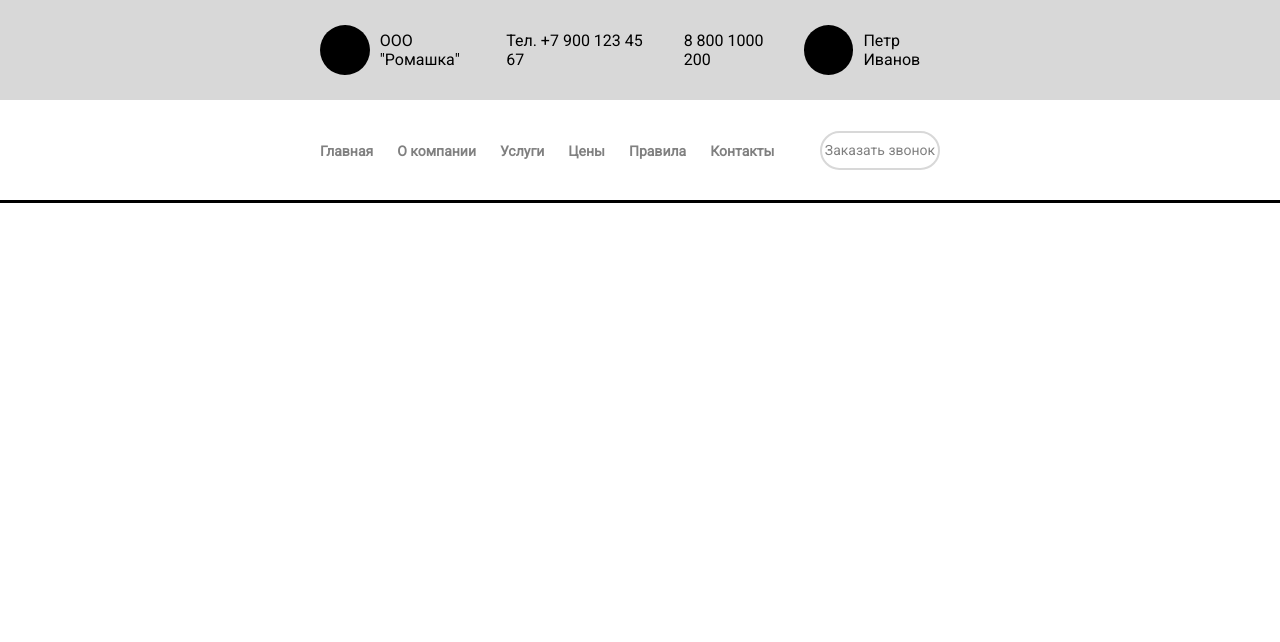
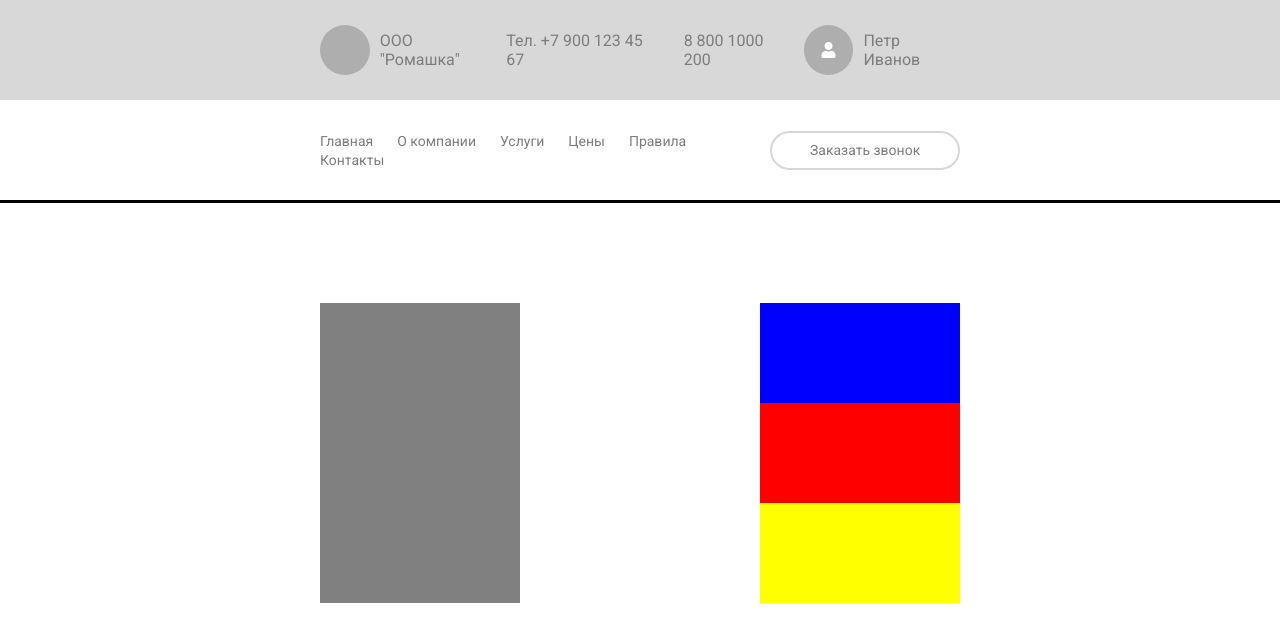
Before and after one commit to vadimitx/GazPromBank, a plain HTML site: page index.html in a window 1280 px wide. Drawn offline with Linux system fonts and the light colour scheme.

Commit message:
use BEM layout

```diff
--- a/css/style.css
+++ b/css/style.css
@@ -5,7 +5,9 @@
 	font-family: 'Roboto', sans-serif;
 }
 
-.header {
+/* ========================================header========================== */
+
+.header-top{
     background: #d8d8d8;
     height: 100px;
     display: flex;
@@ -13,63 +15,71 @@
     justify-content: center;
 
 }
-.logo-phones{
+.header-top__wraper{
 	width: 50%;
 	display: flex;
     align-items: center;
     justify-content: space-between;
 }
-.logo{
+.header-top__wraper__logo-company{
+    display: flex;
+    align-items: center;
+}
+.header-top__wraper__logo{
 	width: 50px;
 	height: 50px;
 	border-radius: 50%;
-	background: black;
+	background: #aeaeae;
 }
-.photo{
-	width: 50px;
-	height: 50px;
-	border-radius: 50%;
-	background: black;
+.header-top__wraper__company-name{
+    margin-left: 10px;
+    color: #7d7d7d;
 }
-.logo-name-company{
+
+.header-top__wraper__phones{
 	display: flex;
     align-items: center;
 }
-.phones{
-	display: flex;
+.header-top__wraper__phones p{
+	margin: 0 10px 0 10px;
+    color: #7d7d7d;
+}
+.header-top__wraper__user-info{
+    display: flex;
     align-items: center;
 }
-.phones p{
-	margin: 0 10px 0 10px;
+.header-top__wraper__user-photo{
+    width: 50px;
+    height: 50px;
+    border-radius: 50%;
+    background: #aeaeae;
+    display: flex;
+    align-items: center;
+    justify-content: center;
 }
-
-.social-name{
-	display: flex;
-    align-items: center;
+.fa-user{
+    color: #ffffff;
 }
-.company-name{
+.header-top__wraper__user-name{
 	margin-left: 10px;
-}
-.user-name{
-		margin-left: 10px;
-
+    color: #7d7d7d;
 }
 /* ======================================heder-menu============================ */
 
-.wraper{
+.header-menu{
  	height: 100px;
     display: flex;
     align-items: center;
     justify-content: center;
     border-bottom: solid;
 }
-.header-menu-btn{
+.header-menu__box{
 	width: 50%;
 	display: flex;
     align-items: center;
     justify-content: space-between;
 }
-.header-menu{
+.header-menu__box_form{
 	display: flex;
     align-items: center;
     justify-content: flex-end;
@@ -80,23 +90,21 @@
 }
 .header-menu a {
     font-size: 14px;
-    font-weight: 800;
     margin-right: 20px;
-    color: grey;
+    color: #7d7d7d;
     display: block;
     text-decoration: none;
 }
 .header-menu li a:hover {
-	color: #5252ff;
+	color: #aeaeae;
 }
-.btn-call{
-	margin-right: 20px;
-	width: 120px;
+.header-menu__box__button-call{
+	width: 200px;
 }
 a.make-a-call {
 	background: none;
     border-radius: 50px;
-    color: gray;
+    color: #7d7d7d;
     font-size: 14px;
     margin: 0 auto;
     text-decoration: none;
@@ -107,9 +115,42 @@ a.make-a-call {
     line-height: 2.5;
 }
 .make-a-call:hover {
-    background: black;
+    color: #aeaeae;
 }
+/* ================================wraper-one================================== */
+.wraper-one{
+    display: flex;
+    align-items: center;
+    justify-content: center;
+    padding-top: 100px;
+}
+.wraper-one__block-one{
+    width: 50%;
+    display: flex;
+    align-items: center;
+    justify-content: space-between;
 
+}
+.wraper-one__block-left__main-img{
+    width: 200px;
+    height: 300px;
+    background: gray;
+}
+.wraper-one__block-right__box1{
+    height: 100px;
+    width: 200px;
+    background: blue;
+}
+.wraper-one__block-right__box2{
+    height: 100px;
+    width: 200px;
+    background:red;
+}
+.wraper-one__block-right__box3{
+    height: 100px;
+    width: 200px;
+    background: yellow;
+}
 /* ======================================media================================ */
 
 @media (max-width: 900px) {
--- a/index.html
+++ b/index.html
@@ -5,28 +5,32 @@
     <meta name="viewport" content="width=device-width, initial-scale=1.0">
     <meta http-equiv="X-UA-Compatible" content="ie=edge">
     <link rel="stylesheet" href="css/style.css">
+    <link rel="stylesheet" href="https://cdnjs.cloudflare.com/ajax/libs/font-awesome/5.9.0/css/all.min.css">
     <title>Document</title>
 </head>
 <body>
     <div class="header">
-		<div class="logo-phones">
-			<div class="logo-name-company">
-				<div class="logo"></div>
-				<div class="company-name"><p>ООО "Ромашка"</p></div>
+		<div class="header-top">
+            <div class="header-top__wraper">
+    			<div class="header-top__wraper__logo-company">
+    				<div class="header-top__wraper__logo"></div>
+    				<div class="header-top__wraper__company-name"><p>ООО "Ромашка"</p></div>
     			</div>
-			<div class="phones">
-				<div class="phone"><p>Тел. +7 900 123 45 67</p></div>
-				<div class="phone2"><p>8 800 1000 200</p></div>
+    			<div class="header-top__wraper__phones">
+    				<div class="header-top__wraper__phone-one"><p>Тел. +7 900 123 45 67</p></div>
+    				<div class="header-top__wraper__phone-two"><p>8 800 1000 200</p></div>
     			</div>
-			<div class="social-name">
-				<div class="photo"></div>
-				<div class="user-name"><p>Петр Иванов</p></div>
+    			<div class="header-top__wraper__user-info">
+    				<div class="header-top__wraper__user-photo">
+                        <i class="fas fa-user"></i>
+                    </div>
+    				<div class="header-top__wraper__user-name"><p>Петр Иванов</p></div>
     			</div>
             </div>
 		</div>
-    <div class="wraper">
-        <div class="header-menu-btn">
         <div class="header-menu">
+            <div class="header-menu__box">
+                <div class="header-menu__box_form">
                     <ul>
                         <li><a href="#" class="btn">Главная</a></li>
                         <li><a href="#" class="btn">О компании</a></li>
@@ -36,11 +40,38 @@
                         <li><a href="#" class="btn">Контакты</a></li>
                     </ul>
                 </div>
-            <div class="btn-call">
+                <div class="header-menu__box__button-call">
                     <a href="#" class="make-a-call">Заказать звонок</a>
                 </div>
             </div>
         </div>
+    </div>
+    <div class="content">
+        <div class="wraper-one">
+            <div class="wraper-one__block-one">
+                <div class="wraper-one__block-left">
+                    <div class="wraper-one__block-left__main-img"></div>
+                    <div class="block-left__box-elem">
+                        <div class="block-left__box-elem1"></div>
+                        <div class="block-left__box-elem2"></div>
+                        <div class="block-left__box-elem3"></div>
+                        <div class="block-left__box-elem4"></div>
+                        <div class="block-left__box-elem5"></div>
+                        <div class="block-left__box-elem6"></div>
+                        <div class="block-left__box-elem7"></div>
+                    </div>
+                </div>
+                <div class="wraper-one__block-right">
+                    <div class="wraper-one__block-right__box1"></div>
+                    <div class="wraper-one__block-right__box2"></div>
+                    <div class="wraper-one__block-right__box3"></div>
+                </div>
+            </div>
 
+        </div>
+        <div class="wraper-two"></div>
+        <div class="wraper-three"></div>
+        <div class="footer"></div>
+    </div>
 </body>
 </html>
```
Also changed, not shown: Test Template.png (added), 1 other file. Lines whose indentation alone changed are shown as unchanged.
